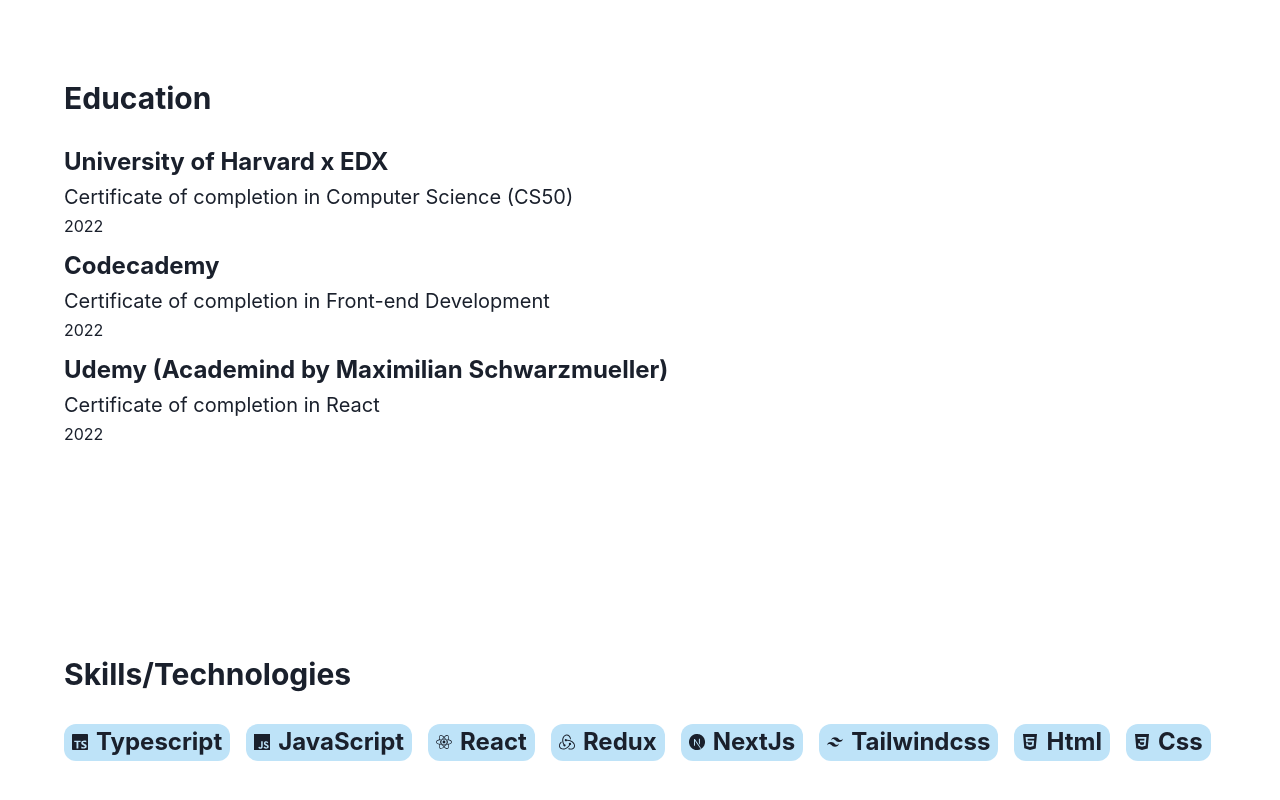
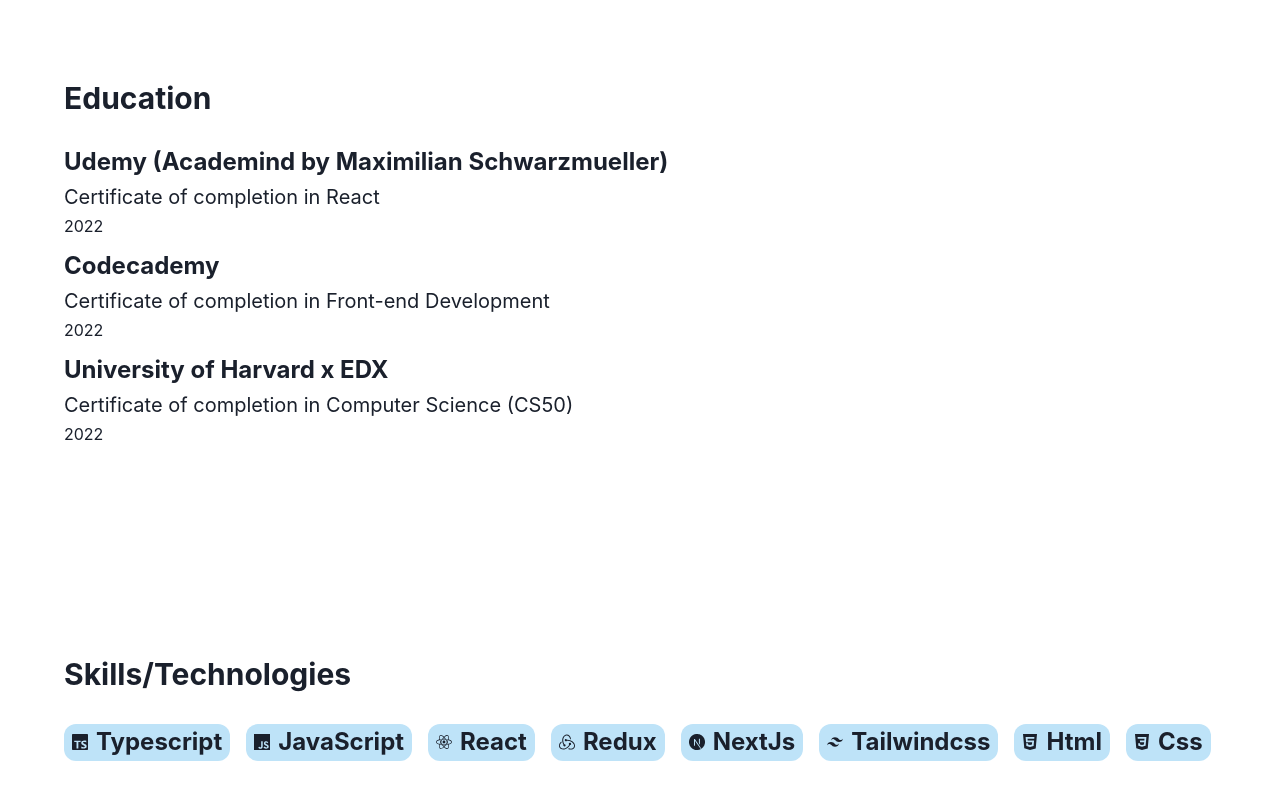
Before and after one commit to Jeremy-To/-portfolioV2, a React (Vite) app: page / in a window 1280 px wide. Shown: the part 2177-2977 px from the top of the page. Built offline with nearby package versions, Linux system fonts and the light colour scheme.

Commit message:
update ui

```diff
--- a/src/me.ts
+++ b/src/me.ts
@@ -22,8 +22,8 @@
 	education: [
 		{
 			degree: 'Certificate of completion',
-			major: 'Computer Science (CS50)',
-			school: 'University of Harvard x EDX',
+			major: 'React',
+			school: 'Udemy (Academind by Maximilian Schwarzmueller)',
 			graduation: '2022',
 			awards: [''],
 		},
@@ -36,8 +36,8 @@
 		},
 		{
 			degree: 'Certificate of completion',
-			major: 'React',
-			school: 'Udemy (Academind by Maximilian Schwarzmueller)',
+			major: 'Computer Science (CS50)',
+			school: 'University of Harvard x EDX',
 			graduation: '2022',
 			awards: [''],
 		},
```
